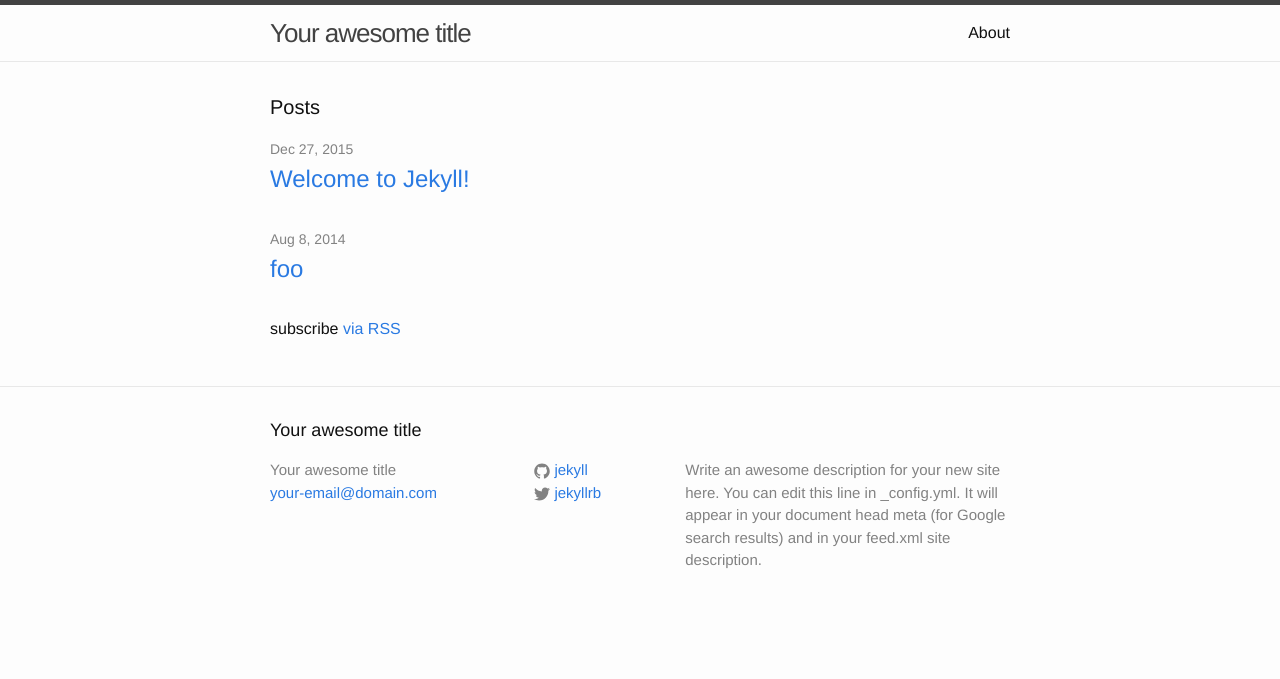
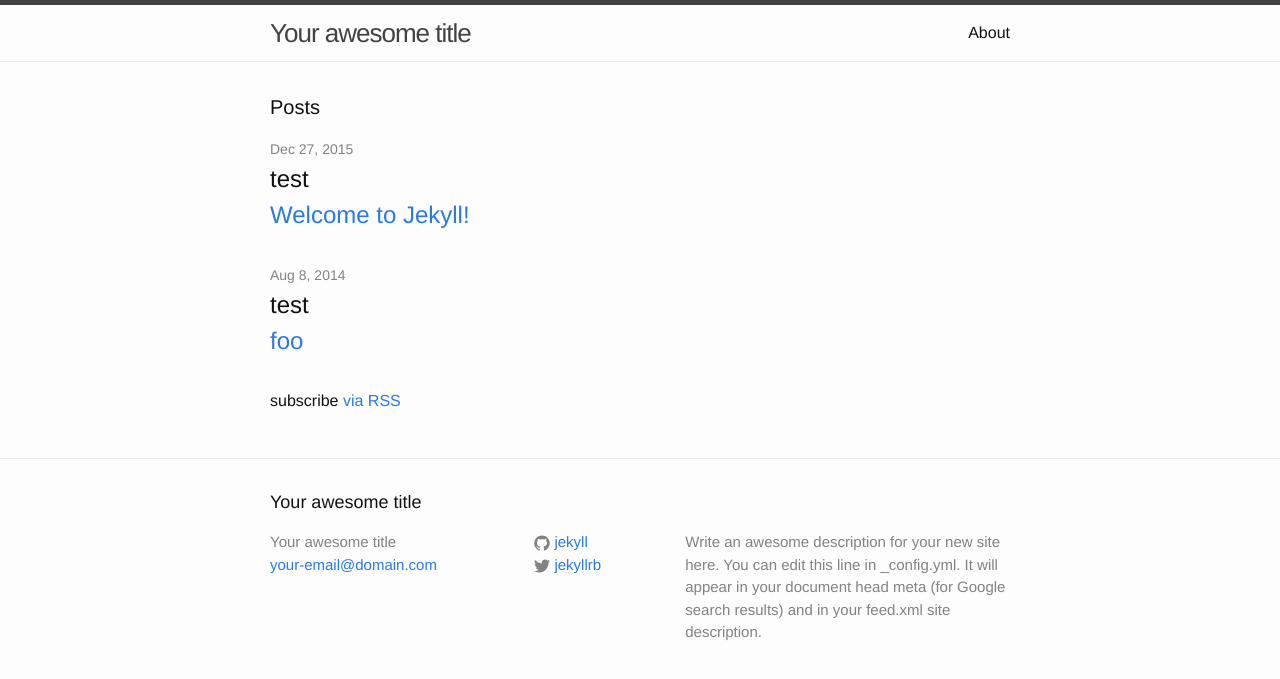
Before and after one commit to justinmk/justinmk.github.io, a Jekyll site: the page built from index.html, in a window 1280 px wide. Shown: the top 679 px of the page. Built offline with Jekyll 4.4.1, drawn with Linux system fonts in a browser that asks for light colours.

Commit message:
Update index.html

```diff
--- a/index.html
+++ b/index.html
@@ -11,7 +11,7 @@ layout: default
       <li>
         <span class="post-meta">{{ post.date | date: "%b %-d, %Y" }}</span>
 
-        <h2>
+        <h2>test
           <a class="post-link" href="{{ post.url | prepend: site.baseurl }}">{{ post.title }}</a>
         </h2>
       </li>
```
